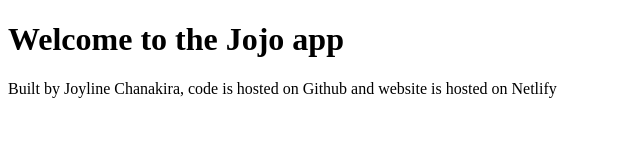
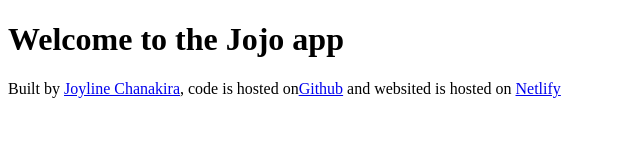
Before and after one commit to Joyline88/Joy-weather-app, a plain HTML site: page index.html in a window 1280 px wide. Shown: the whole page, without its empty margins (0-640 px from the left). Drawn offline with Linux system fonts and the light colour scheme.

Commit message:
corrected the links

```diff
--- a/index.html
+++ b/index.html
@@ -8,14 +8,12 @@
   <body>
     <h1>Welcome to the Jojo app</h1>
     <footer>
-      Built by
-      <a href="https://github.com/Joyline88" target="_blank"></a> Joyline
-      Chanakira, code is hosted on<a
-        href="https://github.com/Joyline88/Joy-weather-app"
-        target="_blank"
-      ></a>
-      Github and website is hosted on
-      <a href="https://joylineapp.netlify.app/" target="_blank"> </a> Netlify
+      Built by <a href="https://github.com/Joyline88">Joyline Chanakira</a>,
+      code is hosted on<a href="https://github.com/Joyline88/Joy-weather-app"
+        >Github</a
+      >
+      and websited is hosted on
+      <a href="https://joylineapp.netlify.app/">Netlify</a>
     </footer>
   </body>
 </html>
```
